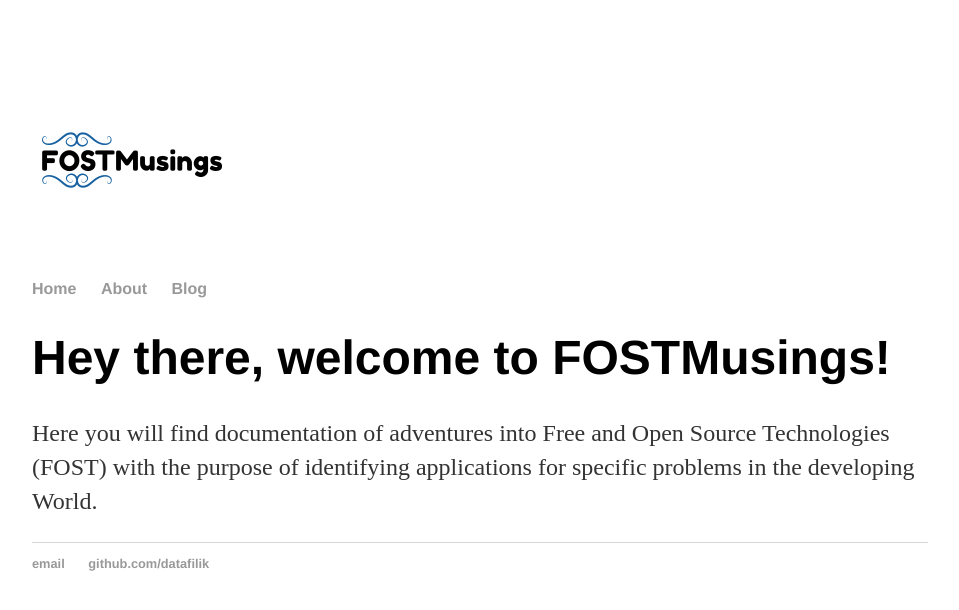
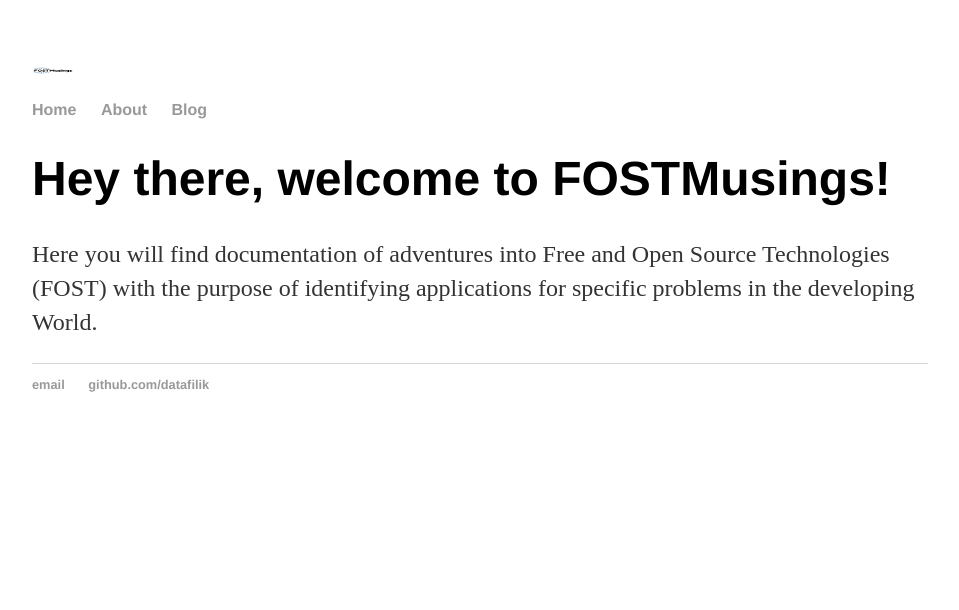
Before and after one commit to oferonmi/datafilik.github.io, a Jekyll site: the page built from index.html, in a window 1280 px wide. Shown: the top 610 px of the page, without its empty margins (160-1119 px from the left). Built offline with Jekyll 4.4.1, drawn with Linux system fonts in a browser that asks for light colours.

Commit message:
Update default.html

```diff
--- a/_layouts/default.html
+++ b/_layouts/default.html
@@ -10,7 +10,7 @@
 
 	<body>
 		<div class="header">
-			<img src="/img/fostmusings_logo.png" alt="logo">
+			<img src="/img/fostmusings_logo.png" alt="logo" height="21" width="42">
 			<nav>
 				<ul>
 					<li><a href="/">Home</a></li>
```
